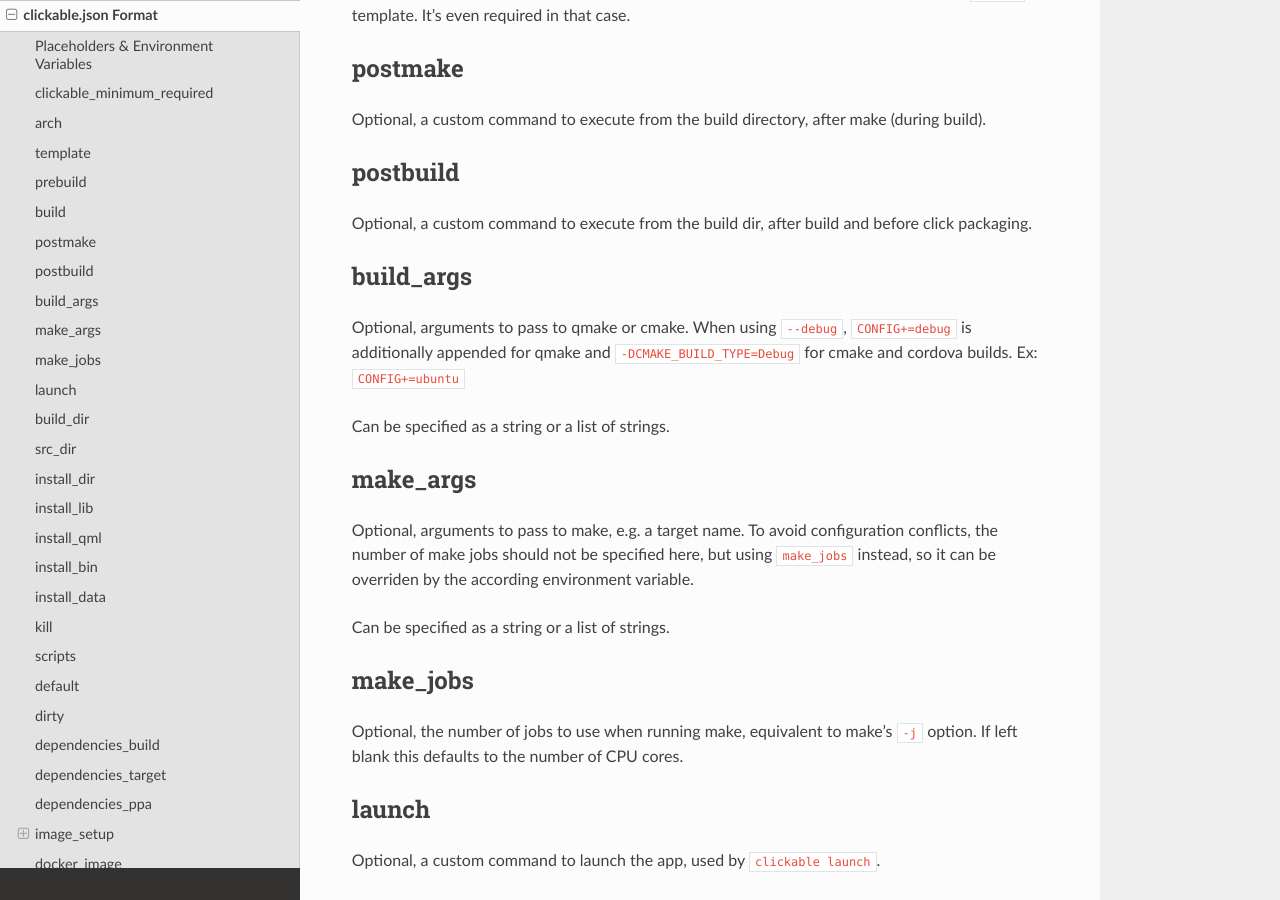
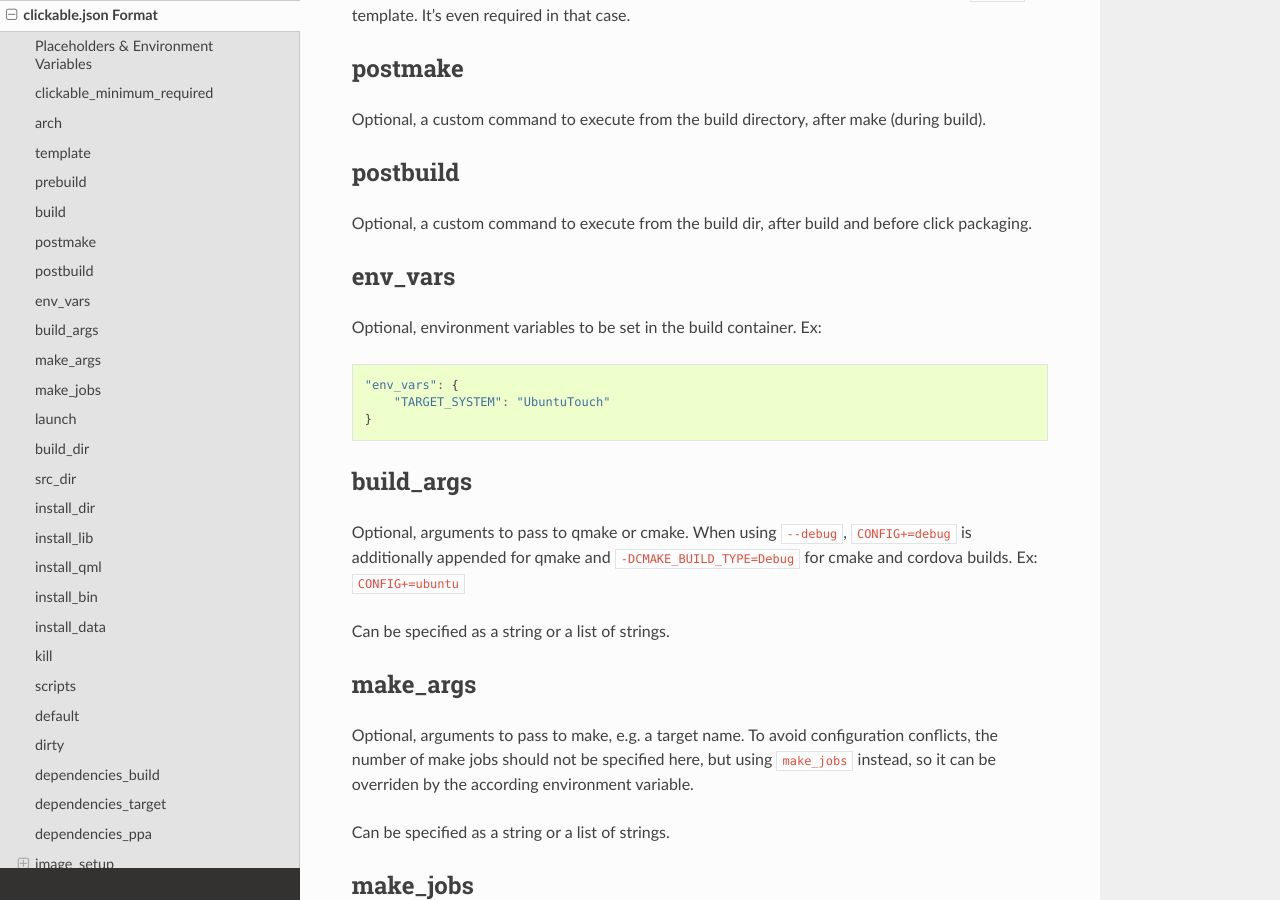
Before and after one commit to bhdouglass/clickable, a Sphinx documentation site: the page built from docs/clickable-json.rst, in a window 1280 px wide and 900 px high, scrolled down 1859 px. Built offline with Sphinx 7.4.7 and the Read the Docs theme 2.0.0, drawn with Linux system fonts in a browser that asks for light colours.

Commit message:
add env vars to the docs

```diff
--- a/docs/clickable-json.rst
+++ b/docs/clickable-json.rst
@@ -95,6 +95,17 @@ postbuild
 ---------
 
 Optional, a custom command to execute from the build dir, after build and before click packaging.
+
+env_vars
+--------
+
+Optional, environment variables to be set in the build container. Ex:
+
+.. code-block:: javascript
+
+    "env_vars": {
+        "TARGET_SYSTEM": "UbuntuTouch"
+    }
 
 build_args
 ----------
@@ -388,7 +399,7 @@ It's a dictionary of dictionaries similar to the clickable.json itself. Example:
     }
 
 The keywords ``install_dir``, ``prebuild``, ``build``, ``postbuild``,
-``postmake``, ``make_jobs``, ``make_args``, ``build_args``, ``docker_image``,
+``postmake``, ``make_jobs``, ``make_args``, ``env_vars``, ``build_args``, ``docker_image``,
 ``dependencies_build``, ``dependencies_target`` and ``dependencies_ppa``,
 can be used for a library the same way as described above for the app.
 
```
Also changed, not shown: other parts of docs/clickable-json.rst (+1 -1 lines).
